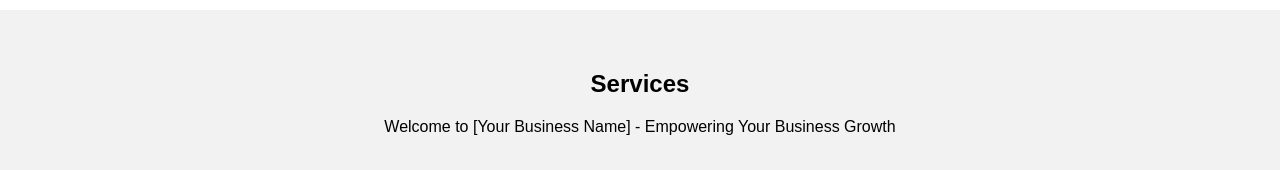
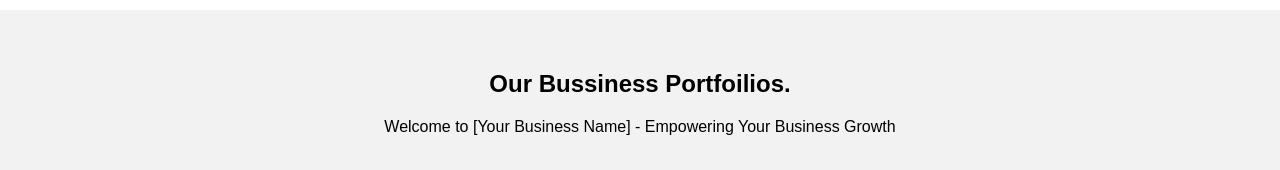
Before and after one commit to Codingmeandyou/Codingmeandyou.github.io, a plain HTML site: page index.html in a window 1280 px wide. Shown: the part 350-520 px from the top of the page. Drawn offline with Linux system fonts and the light colour scheme.

Commit message:
Update index.html

```diff
--- a/index.html
+++ b/index.html
@@ -32,7 +32,7 @@
             <img src="https://images.pexels.com/photos/1737957/pexels-photo-1737957.jpeg?auto=compress&cs=tinysrgb&w=1260&h=750&dpr=1" alt="Image 5" class="fixed-size-image">
         </div>
         <section class="section" style="background-color: #f2f2f2;">
-            <h2 class="animated-heading">Services</h2>
+            <h2 class="animated-heading">Our Bussiness Portfoilios.</h2>
             <div class="service">
                 <img src="https://i.imgur.com/WleAscx.jpg" alt="Service 1" class="slider-image">
                 <p class="description">Welcome to [Your Business Name] - Empowering Your Business Growth</p>
```
